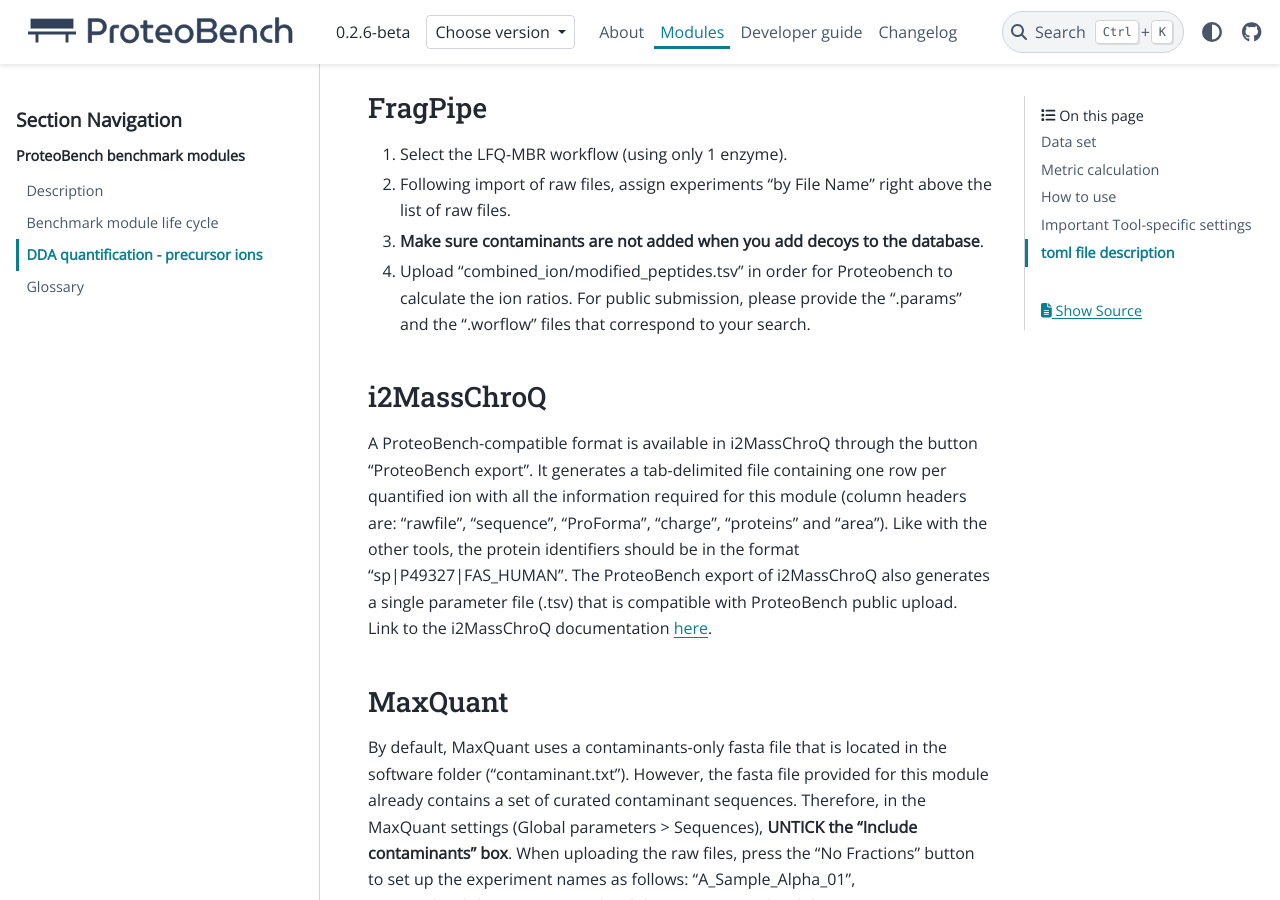
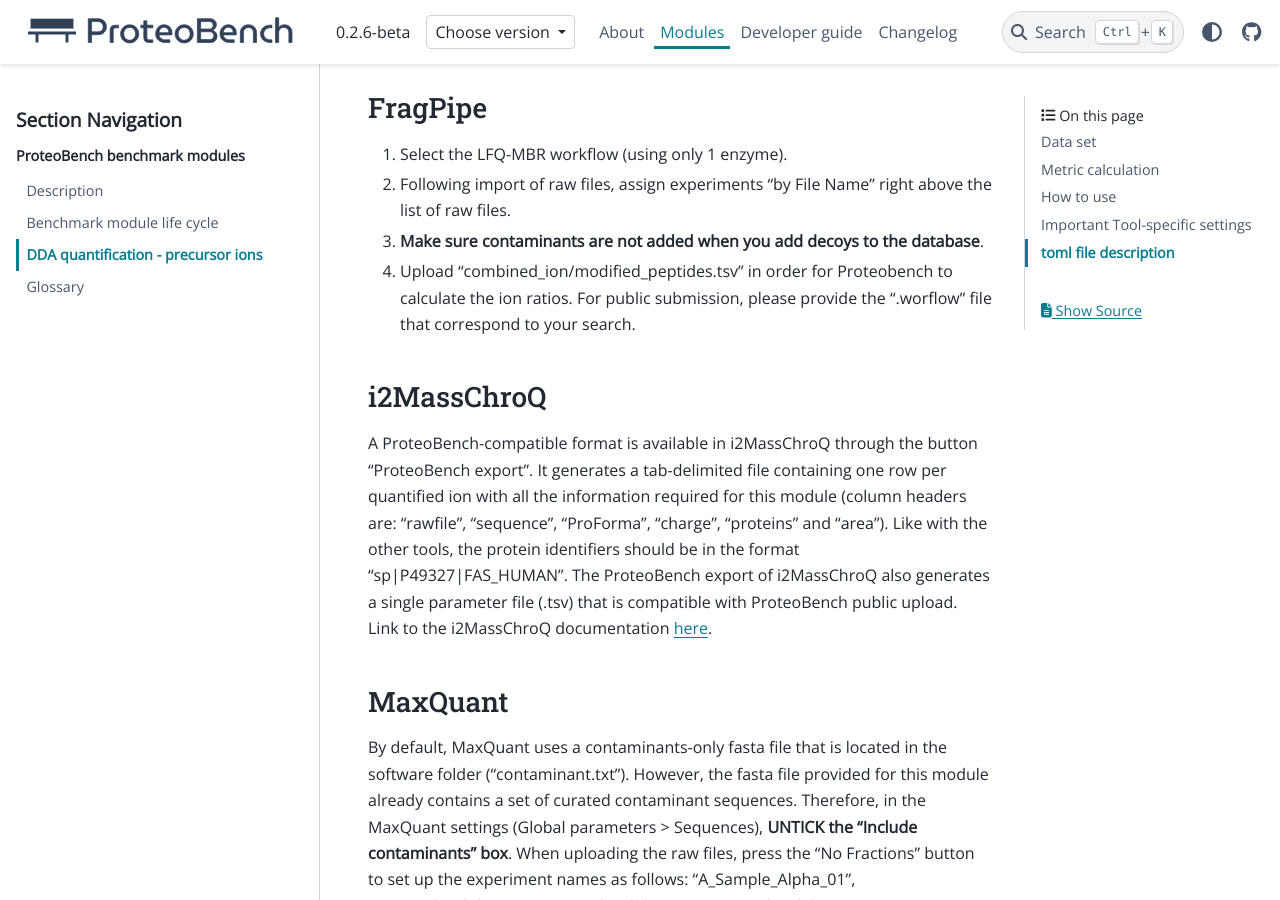
Before and after one commit to Proteobench/ProteoBench, a Sphinx documentation site: the page built from docs/modules/3-DDA-Quantification-ion-level.md, in a window 1280 px wide and 900 px high, scrolled down 3014 px. Built offline with Sphinx 7.4.7 and the PyData theme 0.15.4, drawn with Linux system fonts in a browser that asks for light colours; pages that are not in the unit, such as notebooks, are missing from menus.

Commit message:
Update 3-DDA-Quantification-ion-level.md
fix FragPipe param file input

```diff
--- a/docs/modules/3-DDA-Quantification-ion-level.md
+++ b/docs/modules/3-DDA-Quantification-ion-level.md
@@ -59,7 +59,7 @@
 1. Select the LFQ-MBR workflow (using only 1 enzyme).
 2. Following import of raw files, assign experiments "by File Name" right above the list of raw files.
 3. **Make sure contaminants are not added when you add decoys to the database**.
-4. Upload "combined_ion/modified_peptides.tsv" in order for Proteobench to calculate the ion ratios. For public submission, please provide the ".params" and the ".worflow" files that correspond to your search.
+4. Upload “combined_ion/modified_peptides.tsv” in order for Proteobench to calculate the ion ratios. For public submission, please provide the “.worflow” file that correspond to your search.
 
 
 ### i2MassChroQ
```
